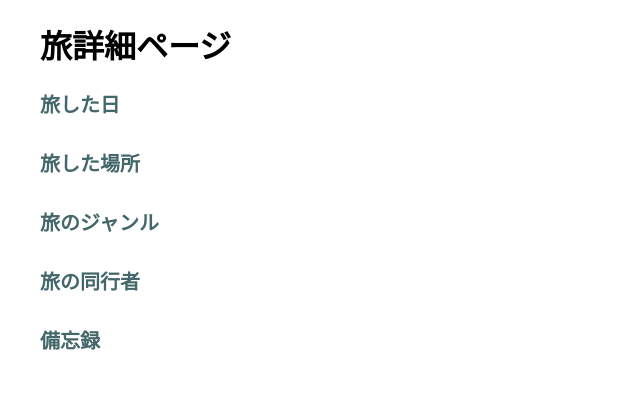
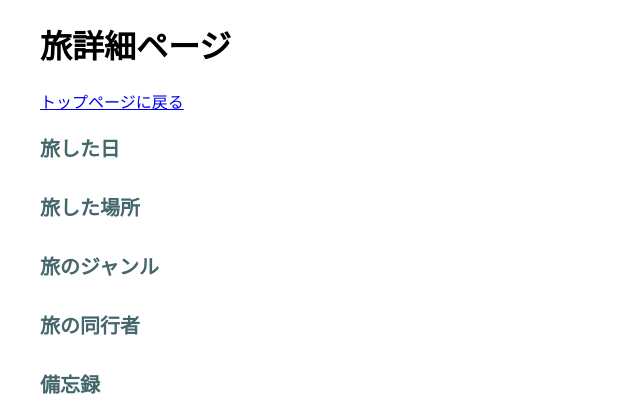
Before and after one commit to maho-t/tabi_shelf, a Django app: template shelves/templates/shelves/tabi_detail.html in a window 1280 px wide. Shown: the top 420 px of the page, without its empty margins (0-640 px from the left). Run offline with Django 4.2, Linux system fonts and the light colour scheme; the template is opened without the code that fills it, so the values that code supplies are empty.

Commit message:
遷移リンクの実装

```diff
--- a/shelves/templates/shelves/tabi_detail.html
+++ b/shelves/templates/shelves/tabi_detail.html
@@ -10,6 +10,7 @@
 
   <body>
     <h1>旅詳細ページ</h1>
+    <a href="{% url 'list' %}">トップページに戻る</a>
     <h2><span class="under">{{journey.title}}</span></h2>
     <div class="tabi">
         旅した日
```
